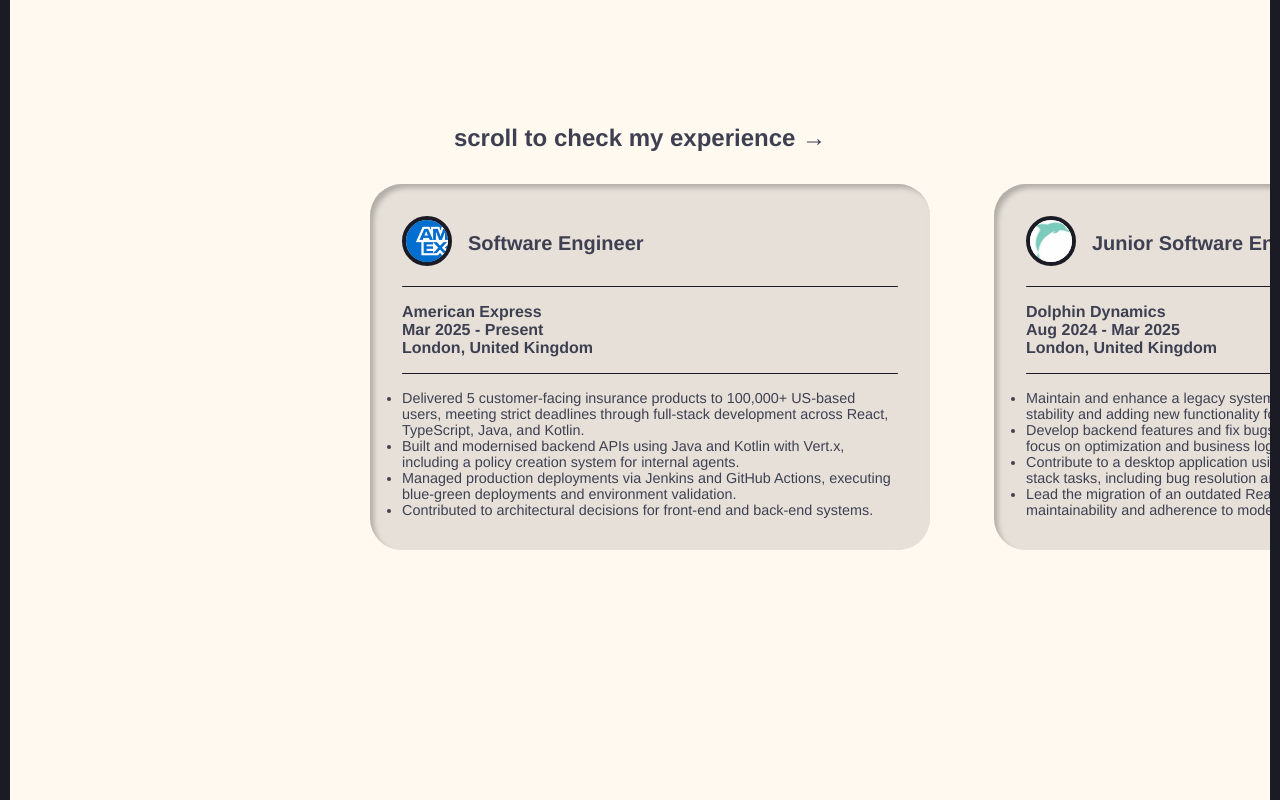
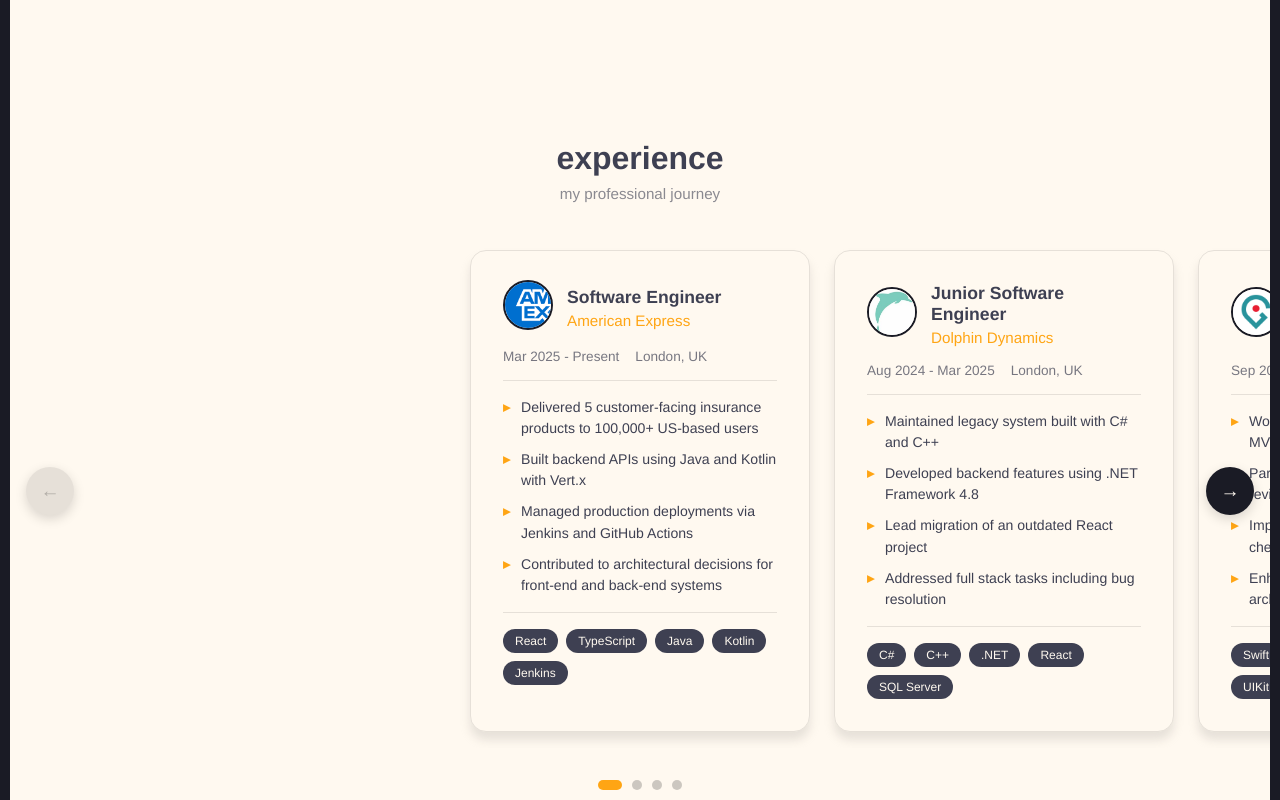
Before and after one commit to Septy2000/Portfolio-Website, a Next.js app: page / in a window 1280 px wide. Shown: the part 500-1300 px from the top of the page. Built offline with nearby package versions, Linux system fonts and the light colour scheme.

Commit message:
Design changes for experience section

```diff
--- a/src/components/Images/Images.styled.tsx
+++ b/src/components/Images/Images.styled.tsx
@@ -14,11 +14,11 @@
 `;
 
 export const ExperienceImage = styled(Image)`
-    border: ${({ theme }) => `${theme.border.medium} solid ${theme.colors.surface.secondary}`};
+    border: ${({ theme }) => `${theme.border.small} solid ${theme.colors.surface.secondary}`};
     border-radius: 50%;
     transition: transform 0.2s, border 0.2s;
     &:hover {
-        transform: scale(1.2);
+        transform: scale(1.05);
     }
     object-fit: cover;
 `;
--- a/src/components/Sections/LandingPageSections/ExperienceSection/ExperienceSection.styled.tsx
+++ b/src/components/Sections/LandingPageSections/ExperienceSection/ExperienceSection.styled.tsx
@@ -1,48 +1,210 @@
 "use client";
-import styled, { css } from "styled-components";
+import styled from "styled-components";
 
-export const Container = styled.div<{ $inView: boolean }>`
+export const Container = styled.div`
     display: flex;
     flex-direction: column;
     align-items: center;
-    padding: ${({ theme }) => theme.padding.medium} 0;
-    box-shadow: ${({ theme }) =>
-        `inset 10px 10px 10px -1px ${theme.colors.surface.primary_shade.dark_3}, inset -10px -10px 10px -1px ${theme.colors.surface.primary_shade.dark_1}`};
-    background: ${({ theme }) => theme.colors.surface.primary_shade.dark_1};
-    transition: box-shadow 0.5s, background 0.5s;
-    ${({ $inView }) =>
-        $inView &&
-        css`
-            box-shadow: none;
-            background: ${({ theme }) => theme.colors.surface.primary};
-        `}
+    padding: ${({ theme }) => theme.padding.large} 0;
+    background: ${({ theme }) => theme.colors.surface.primary};
 `;
 
-export const HorizontalScrollContainer = styled.div`
+export const Header = styled.div`
+    text-align: center;
+    margin-bottom: ${({ theme }) => theme.margin.medium};
+    padding: 0 ${({ theme }) => theme.padding.medium};
+`;
+
+export const Title = styled.h2`
+    font-size: 2rem;
+    color: ${({ theme }) => theme.colors.text.primary};
+    margin: 0 0 8px 0;
+    font-weight: 600;
+`;
+
+export const Subtitle = styled.p`
+    font-size: 0.95rem;
+    color: ${({ theme }) => theme.colors.text.primary};
+    opacity: 0.6;
+    margin: 0;
+`;
+
+export const ScrollWrapper = styled.div`
+    position: relative;
     display: flex;
-    flex-direction: row;
-    overflow-x: scroll;
+    align-items: center;
     width: 100%;
-    height: 100%;
+`;
 
-    &::-webkit-scrollbar {
-        display: none; /* Hide scrollbar */
-    }
-    -ms-overflow-style: none; /* Internet Explorer 10+ */
-    scrollbar-width: none; /* Firefox */
-    padding: 0 calc(50vw - 10rem);
-    gap: 2rem;
+export const NavButton = styled.button<{ $position: "left" | "right" }>`
+    position: absolute;
+    ${({ $position }) => ($position === "left" ? "left: 16px;" : "right: 16px;")}
+    z-index: 10;
+    width: 48px;
+    height: 48px;
+    border-radius: 50%;
+    border: none;
+    background: ${({ theme, disabled }) =>
+        disabled ? theme.colors.surface.primary_shade.dark_1 : theme.colors.surface.secondary};
+    color: ${({ theme, disabled }) =>
+        disabled ? theme.colors.surface.primary_shade.dark_3 : theme.colors.text.secondary};
+    font-size: 1.2rem;
+    cursor: ${({ disabled }) => (disabled ? "not-allowed" : "pointer")};
+    display: flex;
+    align-items: center;
+    justify-content: center;
+    box-shadow: 0 4px 12px rgba(0, 0, 0, 0.15);
+    transition: all 0.2s;
 
-    @media (min-width: ${({ theme }) => theme.screen.large}) {
-        padding: 0 calc(50vw - 17.5rem);
-        gap: 4rem;
+    &:hover:not(:disabled) {
+        background: ${({ theme }) => theme.colors.orange};
     }
 `;
 
-export const ScrollToExperienceHeader = styled.h2<{ $inView: boolean }>`
-    margin-bottom: ${({ theme }) => theme.margin.medium};
+export const ScrollContainer = styled.div`
+    display: flex;
+    overflow-x: auto;
+    gap: 24px;
+    padding: 16px calc(50vw - 170px);
+    scroll-snap-type: x mandatory;
+    scrollbar-width: none;
+    -ms-overflow-style: none;
+
+    &::-webkit-scrollbar {
+        display: none;
+    }
+`;
+
+export const Card = styled.div`
+    flex: 0 0 auto;
+    width: 340px;
+    background: ${({ theme }) => theme.colors.surface.primary};
+    border-radius: ${({ theme }) => theme.borderRadius.small};
+    padding: ${({ theme }) => theme.padding.medium};
+    box-shadow: ${({ theme }) => `0 8px 10px ${theme.colors.surface.primary_shade.dark_3}50`};
+    scroll-snap-align: center;
+    border: 1px solid ${({ theme }) => theme.colors.surface.primary_shade.dark_1};
+`;
+
+export const CardHeader = styled.div`
+    display: flex;
+    align-items: center;
+    gap: 14px;
+    margin-bottom: ${({ theme }) => theme.margin.small};
+`;
+
+export const IconWrapper = styled.div`
+    width: 50px;
+    height: 50px;
+    border-radius: 50%;
+    display: flex;
+    align-items: center;
+    justify-content: center;
+    font-size: 24px;
+    flex-shrink: 0;
+`;
+
+export const TitleWrapper = styled.div`
+    flex: 1;
+    min-width: 0;
+`;
+
+export const CardTitle = styled.h3`
+    font-size: 1.1rem;
     color: ${({ theme }) => theme.colors.text.primary};
-    text-shadow: ${({ $inView, theme }) =>
-        $inView ? "none" : `5px 5px 10px ${theme.colors.surface.primary_shade.dark_3}`};
-    text-align: center;
+    margin: 0 0 4px 0;
+    font-weight: 600;
 `;
+
+export const Company = styled.a`
+    font-size: 0.95rem;
+    color: ${({ theme }) => theme.colors.orange};
+    font-weight: 500;
+    text-decoration: none;
+    transition: color 0.2s;
+
+    &:hover {
+        text-decoration: underline;
+    }
+`;
+
+export const MetaInfo = styled.div`
+    display: flex;
+    gap: 16px;
+    margin-bottom: ${({ theme }) => theme.margin.small};
+    padding-bottom: ${({ theme }) => theme.padding.small};
+    border-bottom: 1px solid ${({ theme }) => theme.colors.surface.primary_shade.dark_1};
+`;
+
+export const MetaItem = styled.span`
+    font-size: 0.85rem;
+    color: ${({ theme }) => theme.colors.text.primary};
+    opacity: 0.7;
+`;
+
+export const ResponsibilitiesList = styled.ul`
+    list-style: none;
+    padding: 0;
+    margin: 0 0 ${({ theme }) => theme.margin.small} 0;
+`;
+
+export const ResponsibilityItem = styled.li`
+    position: relative;
+    padding-left: 18px;
+    margin-bottom: 10px;
+    font-size: 0.88rem;
+    line-height: 1.5;
+    color: ${({ theme }) => theme.colors.text.primary};
+
+    &::before {
+        content: "▸";
+        position: absolute;
+        left: 0;
+        color: ${({ theme }) => theme.colors.orange};
+        font-weight: bold;
+    }
+
+    &:last-child {
+        margin-bottom: 0;
+    }
+`;
+
+export const SkillsContainer = styled.div`
+    display: flex;
+    flex-wrap: wrap;
+    gap: 8px;
+    padding-top: ${({ theme }) => theme.padding.small};
+    border-top: 1px solid ${({ theme }) => theme.colors.surface.primary_shade.dark_1};
+`;
+
+export const SkillTag = styled.span`
+    background: ${({ theme }) => theme.colors.surface.secondary_shade.light_2};
+    color: ${({ theme }) => theme.colors.text.secondary};
+    padding: 5px 12px;
+    border-radius: 14px;
+    font-size: 0.75rem;
+    font-weight: 500;
+`;
+
+export const DotsContainer = styled.div`
+    display: flex;
+    justify-content: center;
+    gap: 10px;
+    margin-top: ${({ theme }) => theme.margin.medium};
+`;
+
+export const Dot = styled.button<{ $isActive: boolean }>`
+    width: ${({ $isActive }) => ($isActive ? "24px" : "10px")};
+    height: 10px;
+    border-radius: 5px;
+    background: ${({ theme, $isActive }) =>
+        $isActive ? theme.colors.orange : theme.colors.surface.primary_shade.dark_2};
+    border: none;
+    cursor: pointer;
+    transition: all 0.3s ease;
+
+    &:hover {
+        background: ${({ theme, $isActive }) =>
+            $isActive ? theme.colors.orange : theme.colors.surface.primary_shade.dark_3};
+    }
+`;
--- a/src/components/Sections/LandingPageSections/ExperienceSection/ExperienceSection.tsx
+++ b/src/components/Sections/LandingPageSections/ExperienceSection/ExperienceSection.tsx
@@ -1,15 +1,15 @@
 "use client";
 import * as Styled from "./ExperienceSection.styled";
-import TimelineDescriptionItem from "./TimelineDescriptionItem/TimelineDescriptionItem";
-import React, { forwardRef } from "react";
+import React, { forwardRef, useState, useRef } from "react";
 import {
     gocity_icon_src,
     kcl_icon_src,
     dd_icon_src,
     amex_icon_src,
 } from "@/components/Images/Images";
-import { useInView } from "react-intersection-observer";
-import { SpacerSmall } from "../../../Spacer/Spacer.styled";
+import { PlainLinkWrapper } from "@/components/PlainLinkWrapper/PlainLinkWrapper.styled";
+import { ExperienceImage } from "@/components/Images/Images.styled";
+
 export type TimelineItemAttributes = {
     title: string;
     company: string;
@@ -17,27 +17,32 @@
     date: string;
     location: string;
     responsibilities: string[];
+    skills: string[];
     icon: string;
 };
 
+const CARD_WIDTH = 340;
+const GAP = 24;
+
 const ExperienceSection = forwardRef<HTMLDivElement>((props, experienceRef) => {
-    const { ref, inView } = useInView({
-        threshold: 0.3,
-    });
+    const [activeIndex, setActiveIndex] = useState(0);
+    const scrollRef = useRef<HTMLDivElement>(null);
 
+    // Just add new entries here - no other changes needed!
     const timelineItems: TimelineItemAttributes[] = [
         {
             title: "Software Engineer",
             company: "American Express",
             website: "https://www.americanexpress.com/",
             date: "Mar 2025 - Present",
-            location: "London, United Kingdom",
+            location: "London, UK",
             responsibilities: [
-                "Delivered 5 customer-facing insurance products to 100,000+ US-based users, meeting strict deadlines through full-stack development across React, TypeScript, Java, and Kotlin.",
-                "Built and modernised backend APIs using Java and Kotlin with Vert.x, including a policy creation system for internal agents.",
-                "Managed production deployments via Jenkins and GitHub Actions, executing blue-green deployments and environment validation.",
-                "Contributed to architectural decisions for front-end and back-end systems.",
+                "Delivered 5 customer-facing insurance products to 100,000+ US-based users",
+                "Built backend APIs using Java and Kotlin with Vert.x",
+                "Managed production deployments via Jenkins and GitHub Actions",
+                "Contributed to architectural decisions for front-end and back-end systems",
             ],
+            skills: ["React", "TypeScript", "Java", "Kotlin", "Jenkins"],
             icon: amex_icon_src,
         },
         {
@@ -45,13 +50,14 @@
             company: "Dolphin Dynamics",
             website: "https://www.dolphind.com/",
             date: "Aug 2024 - Mar 2025",
-            location: "London, United Kingdom",
+            location: "London, UK",
             responsibilities: [
-                "Maintain and enhance a legacy system built with C# and C++, ensuring stability and adding new functionality for internal and client needs.",
-                "Develop backend features and fix bugs using .NET Framework 4.8, with a focus on optimization and business logic implementation.",
-                "Contribute to a desktop application using C++ 12 and MFC, addressing full stack tasks, including bug resolution and feature development.",
-                "Lead the migration of an outdated React project, ensuring improved maintainability and adherence to modern standards.",
+                "Maintained legacy system built with C# and C++",
+                "Developed backend features using .NET Framework 4.8",
+                "Lead migration of an outdated React project",
+                "Addressed full stack tasks including bug resolution",
             ],
+            skills: ["C#", "C++", ".NET", "React", "SQL Server"],
             icon: dd_icon_src,
         },
         {
@@ -59,47 +65,134 @@
             company: "GoCity",
             website: "https://gocity.com/",
             date: "Sep 2023 - Feb 2024",
-            location: "London, United Kingdom",
+            location: "London, UK",
             responsibilities: [
-                "Worked on the Go City iOS app using MVVM+C architecture.",
-                "Participated in Agile processes: Stand-Ups, Sprint Planning, and Reviews.",
-                "Collaborated with Product, Design, and Development teams.",
-                "Engaged in code reviews and paired programming for feature development.",
-                "Enhanced understanding of iOS architecture, UI/UX design, and best practices.",
-                "Improved code testability through acquired testing skills.",
-                "Implemented production features including customer itineraries and checkout.",
+                "Worked on the Go City iOS app using MVVM+C architecture",
+                "Participated in Agile processes and code reviews",
+                "Implemented customer itineraries and checkout features",
+                "Enhanced understanding of iOS architecture and best practices",
             ],
-
+            skills: ["Swift", "iOS", "MVVM+C", "Agile", "UIKit"],
             icon: gocity_icon_src,
         },
         {
-            title: "MSci Computer Science Graduate (First Class Honours)",
+            title: "MSci Computer Science",
             company: "King's College London",
             website: "https://www.kcl.ac.uk/",
             date: "Sep 2019 - Jun 2023",
-            location: "London, United Kingdom",
+            location: "London, UK",
             responsibilities: [
-                "Achieved a First-Class Honours degree in Computer Science",
-                "Acquired a strong foundation in computer science, including software engineering, data structures and algorithms, and artificial intelligence.",
+                "First-Class Honours degree in Computer Science",
+                "Strong foundation in algorithms, AI, and software engineering",
             ],
+            skills: ["Algorithms", "Data Structures", "AI", "Python", "Java"],
             icon: kcl_icon_src,
         },
     ];
 
+    const scrollToIndex = (index: number) => {
+        const clampedIndex = Math.max(0, Math.min(index, timelineItems.length - 1));
+        setActiveIndex(clampedIndex);
+        scrollRef.current?.scrollTo({
+            left: clampedIndex * (CARD_WIDTH + GAP),
+            behavior: "smooth",
+        });
+    };
+
+    const handleScroll = (e: React.UIEvent<HTMLDivElement>) => {
+        const scrollPos = e.currentTarget.scrollLeft;
+        const newIndex = Math.round(scrollPos / (CARD_WIDTH + GAP));
+        if (newIndex !== activeIndex && newIndex >= 0 && newIndex < timelineItems.length) {
+            setActiveIndex(newIndex);
+        }
+    };
+
     return (
-        <Styled.Container ref={ref} $inView={inView}>
-            <Styled.ScrollToExperienceHeader ref={experienceRef} $inView={inView}>
-                scroll to check my experience &rarr;
-            </Styled.ScrollToExperienceHeader>
+        <Styled.Container ref={experienceRef}>
+            <Styled.Header>
+                <Styled.Title>experience</Styled.Title>
+                <Styled.Subtitle>my professional journey</Styled.Subtitle>
+            </Styled.Header>
 
-            <Styled.HorizontalScrollContainer>
-                {timelineItems.map((item, index) => (
-                    <TimelineDescriptionItem item={item} inView={inView} key={index} />
+            <Styled.ScrollWrapper>
+                <Styled.NavButton
+                    $position="left"
+                    onClick={() => scrollToIndex(activeIndex - 1)}
+                    disabled={activeIndex === 0}
+                >
+                    ←
+                </Styled.NavButton>
+
+                <Styled.ScrollContainer ref={scrollRef} onScroll={handleScroll}>
+                    {timelineItems.map((item, index) => (
+                        <Styled.Card key={index}>
+                            <Styled.CardHeader>
+                                <Styled.IconWrapper>
+                                    <PlainLinkWrapper href={item.website}>
+                                        <ExperienceImage
+                                            src={item.icon}
+                                            alt={`${item.company} logo`}
+                                            width={50}
+                                            height={50}
+                                            priority
+                                        />
+                                    </PlainLinkWrapper>
+                                </Styled.IconWrapper>
+                                <Styled.TitleWrapper>
+                                    <Styled.CardTitle>{item.title}</Styled.CardTitle>
+                                    <Styled.Company
+                                        href={item.website}
+                                        target="_blank"
+                                        rel="noopener noreferrer"
+                                    >
+                                        {item.company}
+                                    </Styled.Company>
+                                </Styled.TitleWrapper>
+                            </Styled.CardHeader>
+
+                            <Styled.MetaInfo>
+                                <Styled.MetaItem>{item.date}</Styled.MetaItem>
+                                <Styled.MetaItem>{item.location}</Styled.MetaItem>
+                            </Styled.MetaInfo>
+
+                            <Styled.ResponsibilitiesList>
+                                {item.responsibilities.map((resp, idx) => (
+                                    <Styled.ResponsibilityItem key={idx}>
+                                        {resp}
+                                    </Styled.ResponsibilityItem>
+                                ))}
+                            </Styled.ResponsibilitiesList>
+
+                            <Styled.SkillsContainer>
+                                {item.skills.map((skill, idx) => (
+                                    <Styled.SkillTag key={idx}>{skill}</Styled.SkillTag>
+                                ))}
+                            </Styled.SkillsContainer>
+                        </Styled.Card>
+                    ))}
+                </Styled.ScrollContainer>
+
+                <Styled.NavButton
+                    $position="right"
+                    onClick={() => scrollToIndex(activeIndex + 1)}
+                    disabled={activeIndex === timelineItems.length - 1}
+                >
+                    →
+                </Styled.NavButton>
+            </Styled.ScrollWrapper>
+
+            <Styled.DotsContainer>
+                {timelineItems.map((_, index) => (
+                    <Styled.Dot
+                        key={index}
+                        $isActive={activeIndex === index}
+                        onClick={() => scrollToIndex(index)}
+                    />
                 ))}
-            </Styled.HorizontalScrollContainer>
-            <SpacerSmall />
+            </Styled.DotsContainer>
         </Styled.Container>
     );
 });
+
 ExperienceSection.displayName = "ExperienceSection";
 export default ExperienceSection;
```
